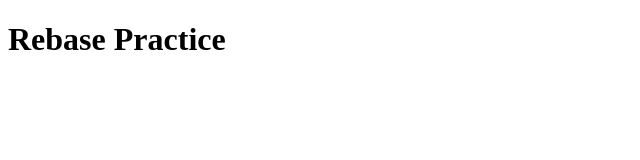
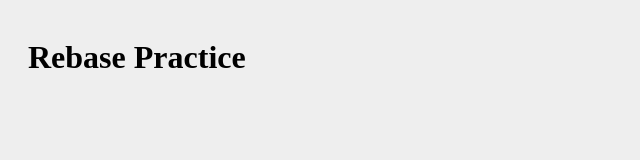
Before and after one commit to salcode/rebase-practice, a plain HTML site: page index.html in a window 1280 px wide. Shown: the whole page, without its empty margins (0-640 px from the left). Drawn offline with Linux system fonts and the light colour scheme.

Commit message:
Add css/styles.css

```diff
--- /dev/null
+++ b/css/styles.css
@@ -0,0 +1,4 @@
+body {
+	padding: 10px 20px;
+	background-color: #eee;
+}
--- a/index.html
+++ b/index.html
@@ -3,6 +3,7 @@
 	<head>
 		<meta charset="utf-8">
 		<title>Rebase Practice</title>
+		<link media="all" rel="stylesheet" href="css/styles.css" />
 	</head>
 	<body>
 		<h1>Rebase Practice</h1>
```
